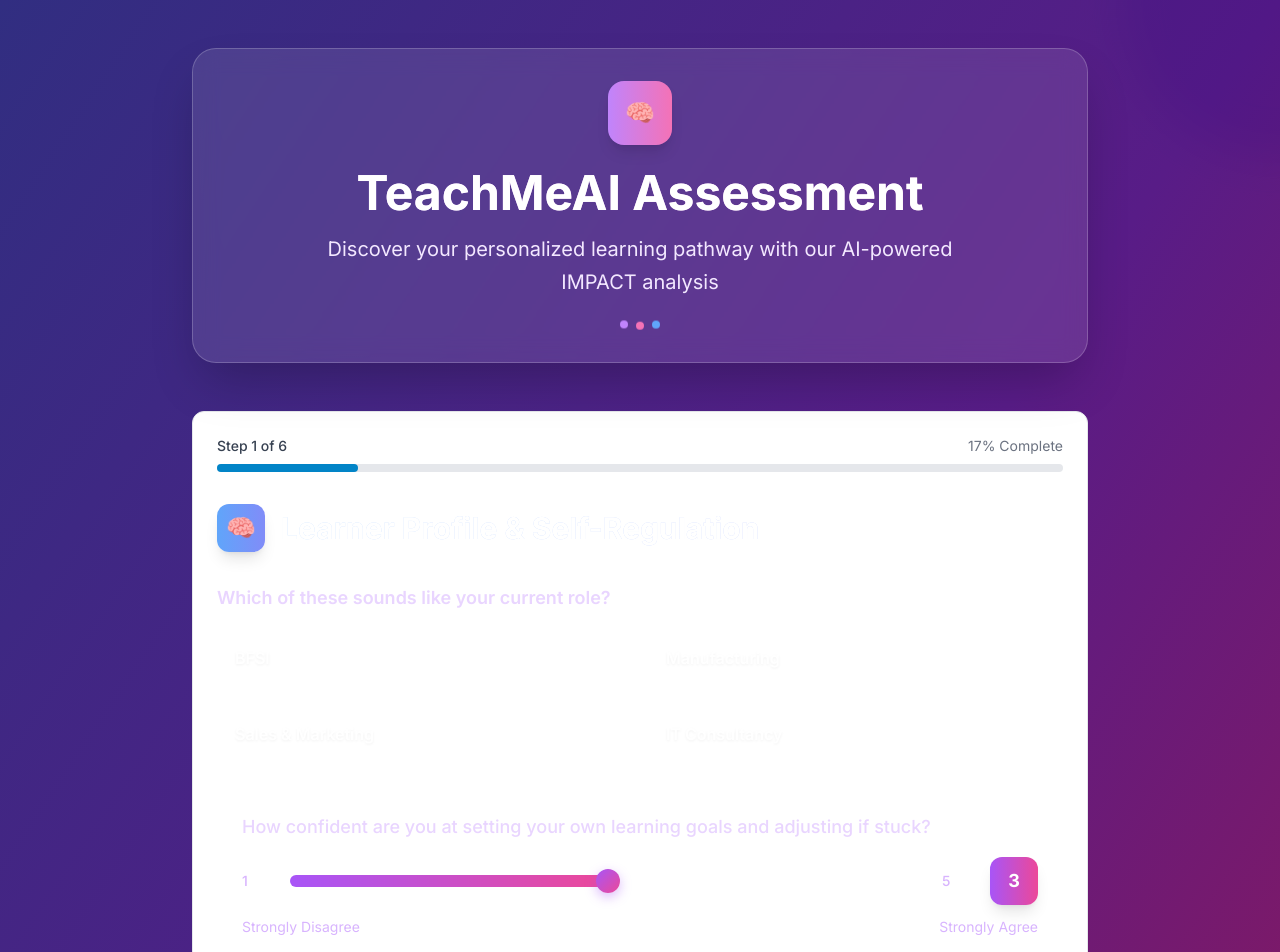
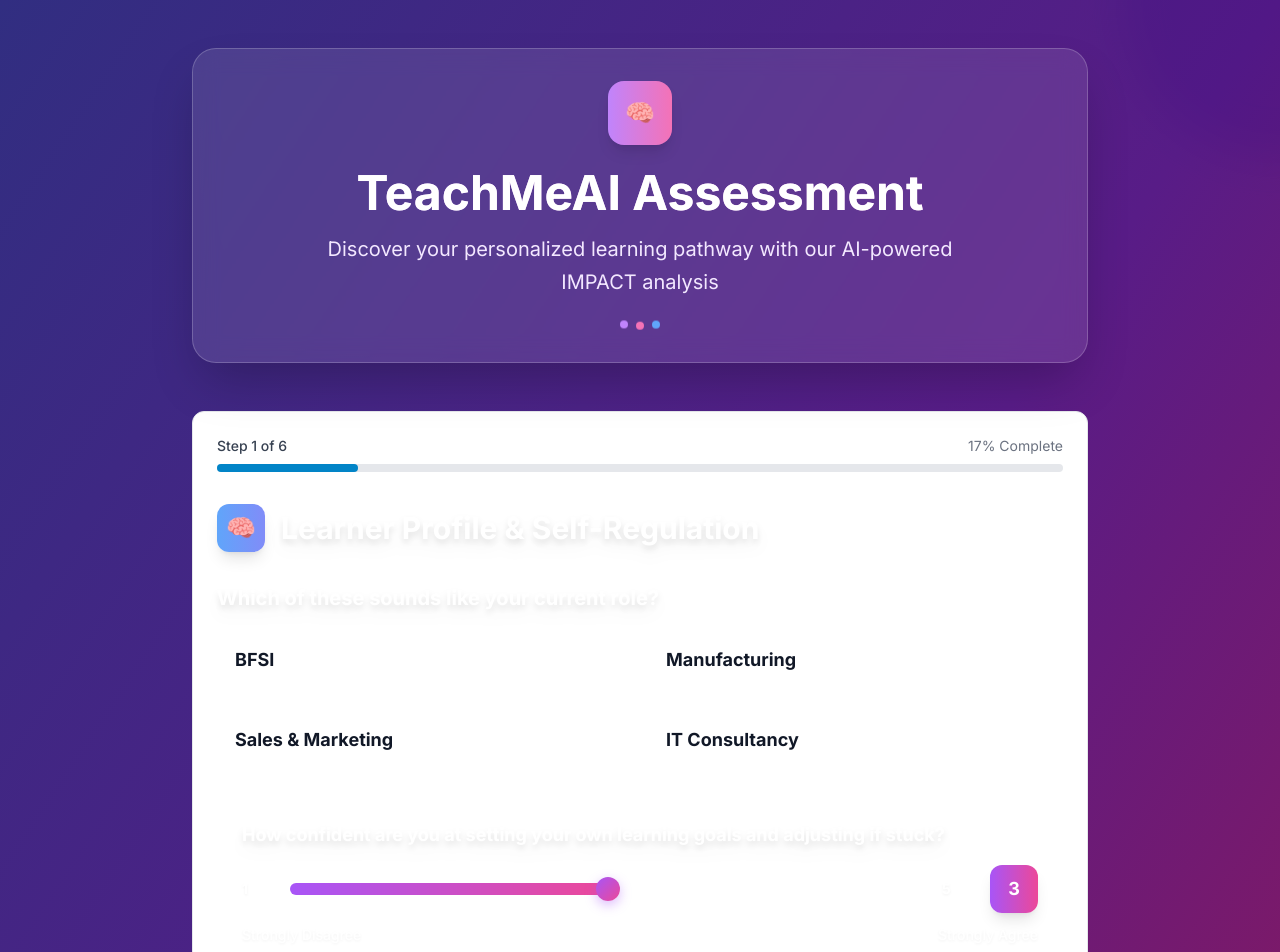
Before and after one commit to teachme-ai/teachmeai-main-site, a Next.js app: page /app in a window 1280 px wide. Shown: the top 952 px of the page. Built offline with nearby package versions, Linux system fonts and the light colour scheme.

Commit message:
🔧 Fix text visibility with better contrast and darker backgrounds

```diff
--- a/src/components/IntakeForm.tsx
+++ b/src/components/IntakeForm.tsx
@@ -274,13 +274,13 @@
         <div className="w-12 h-12 bg-gradient-to-r from-blue-400 to-indigo-400 rounded-xl flex items-center justify-center mr-4 shadow-lg">
           <span className="text-2xl">🧠</span>
         </div>
-        <h2 className="text-3xl font-bold text-white bg-gradient-to-r from-blue-200 to-indigo-200 bg-clip-text text-transparent">Learner Profile & Self-Regulation</h2>
+        <h2 className="text-3xl font-bold text-white drop-shadow-lg">Learner Profile & Self-Regulation</h2>
       </div>
 
       <div className="space-y-6">
         {/* Role Selection Question */}
         <div>
-          <label className="block text-lg font-semibold text-purple-200 mb-4">
+          <label className="block text-xl font-bold text-white mb-4 drop-shadow-lg">
             Which of these sounds like your current role?
           </label>
           <div className="grid grid-cols-2 gap-4">
@@ -306,12 +306,12 @@
                 />
                 <div className={`p-4 rounded-xl border-2 cursor-pointer transition-all duration-300 backdrop-blur-sm ${
                   responses.currentRoles?.includes(role)
-                    ? 'bg-gradient-to-r from-purple-500/50 to-pink-500/50 border-purple-400 shadow-lg transform scale-105'
-                    : 'bg-white/20 border-white/30 hover:bg-white/30 hover:border-white/40 hover:shadow-md'
+                    ? 'bg-gradient-to-r from-purple-500/70 to-pink-500/70 border-purple-300 shadow-lg transform scale-105'
+                    : 'bg-white/40 border-white/50 hover:bg-white/60 hover:border-white/70 hover:shadow-md'
                 }`}>
-                  <span className="text-white font-semibold drop-shadow-sm">{role}</span>
+                  <span className="text-gray-900 font-bold text-lg">{role}</span>
                   {responses.currentRoles?.includes(role) && (
-                    <span className="float-right text-green-300 font-bold text-lg">✓</span>
+                    <span className="float-right text-green-600 font-bold text-xl">✓</span>
                   )}
                 </div>
               </label>
@@ -585,9 +585,9 @@
     <div className={`p-6 rounded-xl border backdrop-blur-sm hover:bg-white/10 transition-all duration-300 ${
       error ? 'bg-red-500/10 border-red-400/50' : 'bg-white/5 border-white/10'
     }`}>
-      <label className="block text-lg font-medium text-purple-200 mb-4">{label}</label>
+      <label className="block text-lg font-bold text-white mb-4 drop-shadow-lg">{label}</label>
       <div className="flex items-center space-x-4">
-        <span className="text-sm text-purple-300 w-8 font-medium">1</span>
+        <span className="text-sm text-white w-8 font-bold drop-shadow-sm">1</span>
         <div className="flex-1 relative">
           <input
             type="range"
@@ -601,18 +601,18 @@
             }}
           />
         </div>
-        <span className="text-sm text-purple-300 w-8 font-medium">5</span>
+        <span className="text-sm text-white w-8 font-bold drop-shadow-sm">5</span>
         <div className="w-12 h-12 bg-gradient-to-r from-purple-500 to-pink-500 rounded-xl flex items-center justify-center shadow-lg">
           <span className="text-lg font-bold text-white">{value}</span>
         </div>
       </div>
-      <div className="flex justify-between text-sm text-purple-300 mt-3">
+      <div className="flex justify-between text-sm text-white font-medium mt-3 drop-shadow-sm">
         <span>Strongly Disagree</span>
         <span>Strongly Agree</span>
       </div>
       {error && (
         <div className="mt-3 p-2 bg-red-500/20 border border-red-400/30 rounded-lg">
-          <p className="text-red-200 text-sm flex items-center">
+          <p className="text-red-100 text-sm flex items-center font-medium">
             <span className="mr-2">⚠️</span>
             {error}
           </p>
```
